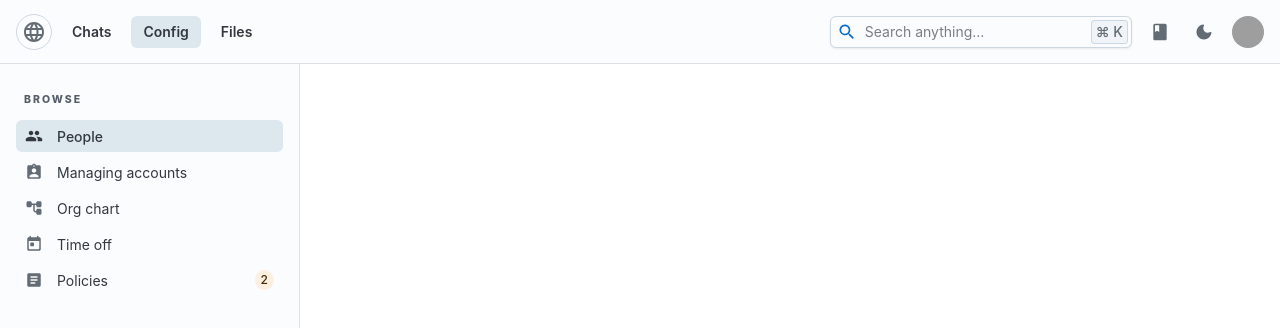
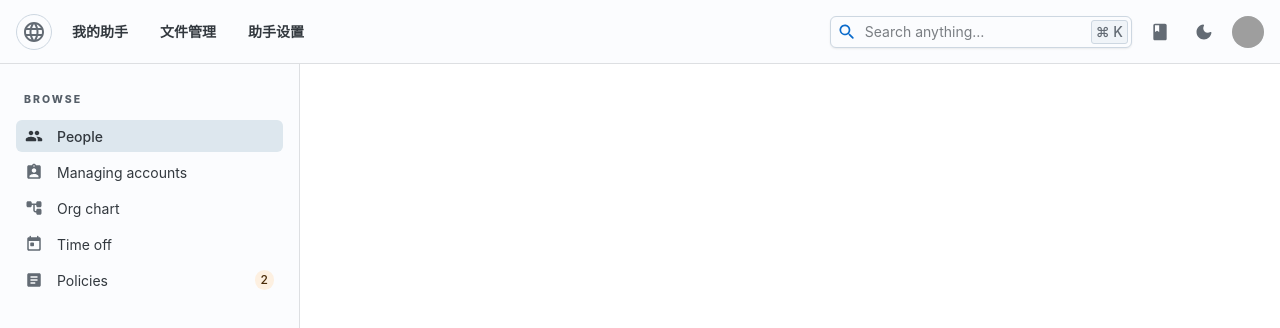
Before and after one commit to JunJD/starter_for_code_ts, a React app: page / in a window 1280 px wide. Shown: the top 328 px of the page. Built offline with nearby package versions, Linux system fonts and the light colour scheme; grey boxes are pictures that could not be loaded.

Commit message:
feat： 路由跳转

```diff
--- /dev/null
+++ b/src/Mui/common/configs/headerRouterConfig.ts
@@ -0,0 +1,22 @@
+export type ConfigEnum = 'chats' | 'files' | 'setting'
+export interface RouterConfigType {
+    name: string,
+    key: ConfigEnum
+}
+
+export const getHeaderRouterConfig = (): RouterConfigType[] => {
+	return [
+		{
+			name: '我的助手',
+			key: 'chats'
+		},
+		{
+			name: '文件管理',
+			key: 'files'
+		},
+		{
+			name: '助手设置',
+			key: 'setting'
+		}
+	]
+}
--- /dev/null
+++ b/src/Mui/components/ColorSchemeToggle/index.tsx
@@ -0,0 +1,41 @@
+
+import { useState, useEffect } from 'react'
+import { useColorScheme } from '@mui/joy/styles'
+import DarkModeRoundedIcon from '@mui/icons-material/DarkModeRounded'
+import LightModeRoundedIcon from '@mui/icons-material/LightModeRounded'
+
+import IconButton from '@mui/joy/IconButton'
+import Tooltip from '@mui/joy/Tooltip'
+
+function ColorSchemeToggle() {
+	const { mode, setMode } = useColorScheme()
+	const [mounted, setMounted] = useState(false)
+	useEffect(() => {
+		setMounted(true)
+	}, [])
+	if (!mounted) {
+		return <IconButton size="sm" variant="outlined" color="primary" />
+	}
+	return (
+		<Tooltip title="更换主题" variant="outlined">
+			<IconButton
+				id="toggle-mode"
+				size="sm"
+				variant="plain"
+				color="neutral"
+				sx={{ alignSelf: 'center' }}
+				onClick={() => {
+					if (mode === 'light') {
+						setMode('dark')
+					} else {
+						setMode('light')
+					}
+				}}
+			>
+				{mode === 'light' ? <DarkModeRoundedIcon /> : <LightModeRoundedIcon />}
+			</IconButton>
+		</Tooltip>
+	)
+}
+
+export default ColorSchemeToggle
--- a/src/Mui/layout/Header.tsx/index.tsx
+++ b/src/Mui/layout/Header.tsx/index.tsx
@@ -1,5 +1,5 @@
-import * as React from 'react'
-import { useColorScheme } from '@mui/joy/styles'
+import { useEffect, useState } from 'react'
+
 import Box from '@mui/joy/Box'
 import Typography from '@mui/joy/Typography'
 import IconButton from '@mui/joy/IconButton'
@@ -18,8 +18,7 @@ import ModalClose from '@mui/joy/ModalClose'
 import DialogTitle from '@mui/joy/DialogTitle'
 
 import SearchRoundedIcon from '@mui/icons-material/SearchRounded'
-import DarkModeRoundedIcon from '@mui/icons-material/DarkModeRounded'
-import LightModeRoundedIcon from '@mui/icons-material/LightModeRounded'
+
 import BookRoundedIcon from '@mui/icons-material/BookRounded'
 import LanguageRoundedIcon from '@mui/icons-material/LanguageRounded'
 import SettingsRoundedIcon from '@mui/icons-material/SettingsRounded'
@@ -29,41 +28,25 @@ import LogoutRoundedIcon from '@mui/icons-material/LogoutRounded'
 import MenuRoundedIcon from '@mui/icons-material/MenuRounded'
 
 import TeamNav from '../Navigation'
+import ColorSchemeToggle from '@/Mui/components/ColorSchemeToggle'
+import { ConfigEnum, getHeaderRouterConfig } from '@/Mui/common/configs/headerRouterConfig'
+import { useNavigate, useLocation } from 'react-router-dom'
 
-function ColorSchemeToggle() {
-	const { mode, setMode } = useColorScheme()
-	const [mounted, setMounted] = React.useState(false)
-	React.useEffect(() => {
-		setMounted(true)
-	}, [])
-	if (!mounted) {
-		return <IconButton size="sm" variant="outlined" color="primary" />
-	}
-	return (
-		<Tooltip title="Change theme" variant="outlined">
-			<IconButton
-				id="toggle-mode"
-				size="sm"
-				variant="plain"
-				color="neutral"
-				sx={{ alignSelf: 'center' }}
-				onClick={() => {
-					if (mode === 'light') {
-						setMode('dark')
-					} else {
-						setMode('light')
-					}
-				}}
-			>
-				{mode === 'light' ? <DarkModeRoundedIcon /> : <LightModeRoundedIcon />}
-			</IconButton>
-		</Tooltip>
-	)
-}
+const headerRouterConfiglist = getHeaderRouterConfig()
 
 export default function Header() {
-	// const [currentActive, setActive] = React.useState(false)
-	const [open, setOpen] = React.useState(false)
+	const navigate = useNavigate()
+	const location = useLocation()
+	const [currentActive, setActive] = useState<ConfigEnum>('chats')
+	const [open, setOpen] = useState(false)
+	const handleTo = (key: ConfigEnum) => {
+		navigate(key)
+	}
+	useEffect(()=>{
+		const pathnameList = location.pathname.split('/')
+		const targetActive = pathnameList[1] as ConfigEnum
+		targetActive !== currentActive &&  setActive(targetActive)
+	},[location.pathname])
 	return (
 		<Box
 			sx={{
@@ -90,37 +73,22 @@ export default function Header() {
 				>
 					<LanguageRoundedIcon />
 				</IconButton>
+				{headerRouterConfiglist.map((item) => {
+					return (
 						<Button
+							key={item.key}
+							onClick={() => { handleTo(item.key) }}
+							aria-pressed={item.key === currentActive}
 							variant="plain"
 							color="neutral"
 							component="a"
-					href="/chats"
 							size="sm"
 							sx={{ alignSelf: 'center' }}
 						>
-          Chats
+							{item.name}
 						</Button>
-				<Button
-					variant="plain"
-					color="neutral"
-					aria-pressed="true"
-					component="a"
-					href="/config"
-					size="sm"
-					sx={{ alignSelf: 'center' }}
-				>
-          Config
-				</Button>
-				<Button
-					variant="plain"
-					color="neutral"
-					component="a"
-					href="files"
-					size="sm"
-					sx={{ alignSelf: 'center' }}
-				>
-          Files
-				</Button>
+					)
+				})}
 			</Stack>
 			<Box sx={{ display: { xs: 'inline-flex', sm: 'none' } }}>
 				<IconButton variant="plain" color="neutral" onClick={() => setOpen(true)}>
@@ -222,8 +190,8 @@ export default function Header() {
 								}}
 							>
 								<Avatar
-									src="https://i.pravatar.cc/40?img=2"
-									srcSet="https://i.pravatar.cc/80?img=2"
+									src="/images/user.png"
+									srcSet="/images/user.png"
 									sx={{ borderRadius: '50%' }}
 								/>
 								<Box sx={{ ml: 1.5 }}>
--- a/src/Mui/layout/index.tsx
+++ b/src/Mui/layout/index.tsx
@@ -1,11 +1,7 @@
-import * as React from 'react'
-// import { CssVarsProvider } from '@mui/joy/styles'
-// import CssBaseline from '@mui/joy/CssBaseline'
+import { useState, useEffect } from 'react'
 import Button from '@mui/joy/Button'
 import Stack from '@mui/joy/Stack'
 import EmailRoundedIcon from '@mui/icons-material/EmailRounded'
-import PeopleAltRoundedIcon from '@mui/icons-material/PeopleAltRounded'
-import FolderRoundedIcon from '@mui/icons-material/FolderRounded'
 
 
 import { Outlet } from 'react-router-dom'
@@ -14,10 +10,25 @@ import Navigation from './Navigation'
 import RootWrap from './RootWrap'
 import HeaderWrap from './HeaderWrap'
 import NavigationWrap from './NavigationWrap'
+import { ConfigEnum, getHeaderRouterConfig } from '@/Mui/common/configs/headerRouterConfig'
+import { useNavigate, useLocation } from 'react-router-dom'
 
+const headerRouterConfiglist = getHeaderRouterConfig()
 export default function TeamExample() {
-	const [drawerOpen] = React.useState(false)
+	const [drawerOpen] = useState(false)
 
+	const navigate = useNavigate()
+	const location = useLocation()
+	const [currentActive, setActive] = useState<ConfigEnum>('chats')
+
+	const handleTo = (key: ConfigEnum) => {
+		navigate(key)
+	}
+	useEffect(()=>{
+		const pathnameList = location.pathname.split('/')
+		const targetActive = pathnameList[1] as ConfigEnum
+		targetActive !== currentActive &&  setActive(targetActive)
+	},[location.pathname])
 
 	return (
 		<div>
@@ -38,40 +49,23 @@ export default function TeamExample() {
 					borderColor: 'divider',
 				}}
 			>
+				{headerRouterConfiglist.map((item) => {
+					return (
 						<Button
+							key={item.key}
+							onClick={() => { handleTo(item.key) }}
+							aria-pressed={item.key === currentActive}
 							variant="plain"
 							color="neutral"
 							component="a"
-					href="/joy-ui/getting-started/templates/email/"
 							size="sm"
 							startDecorator={<EmailRoundedIcon />}
 							sx={{ flexDirection: 'column', '--Button-gap': 0 }}
 						>
-          Email
+							{item.name}
 						</Button>
-				<Button
-					variant="plain"
-					color="neutral"
-					aria-pressed="true"
-					component="a"
-					href="/joy-ui/getting-started/templates/team/"
-					size="sm"
-					startDecorator={<PeopleAltRoundedIcon />}
-					sx={{ flexDirection: 'column', '--Button-gap': 0 }}
-				>
-          Team
-				</Button>
-				<Button
-					variant="plain"
-					color="neutral"
-					component="a"
-					href="/joy-ui/getting-started/templates/files/"
-					size="sm"
-					startDecorator={<FolderRoundedIcon />}
-					sx={{ flexDirection: 'column', '--Button-gap': 0 }}
-				>
-          Files
-				</Button>
+					)
+				})}
 			</Stack>
 			<RootWrap
 				sx={{
--- a/src/Mui/page/Config/index.tsx
+++ /dev/null
@@ -1,6 +0,0 @@
-const Config = () => {
-	return (
-		<div>Config</div>
-	)
-}
-export default Config
--- /dev/null
+++ b/src/Mui/page/Setting/index.tsx
@@ -0,0 +1,6 @@
+const Setting = () => {
+	return (
+		<div>Setting</div>
+	)
+}
+export default Setting
```
Also changed, not shown: src/Mui/router/index.tsx (+9 -3 lines), public/images/user.png (added). Lines whose indentation alone changed are shown as unchanged.
